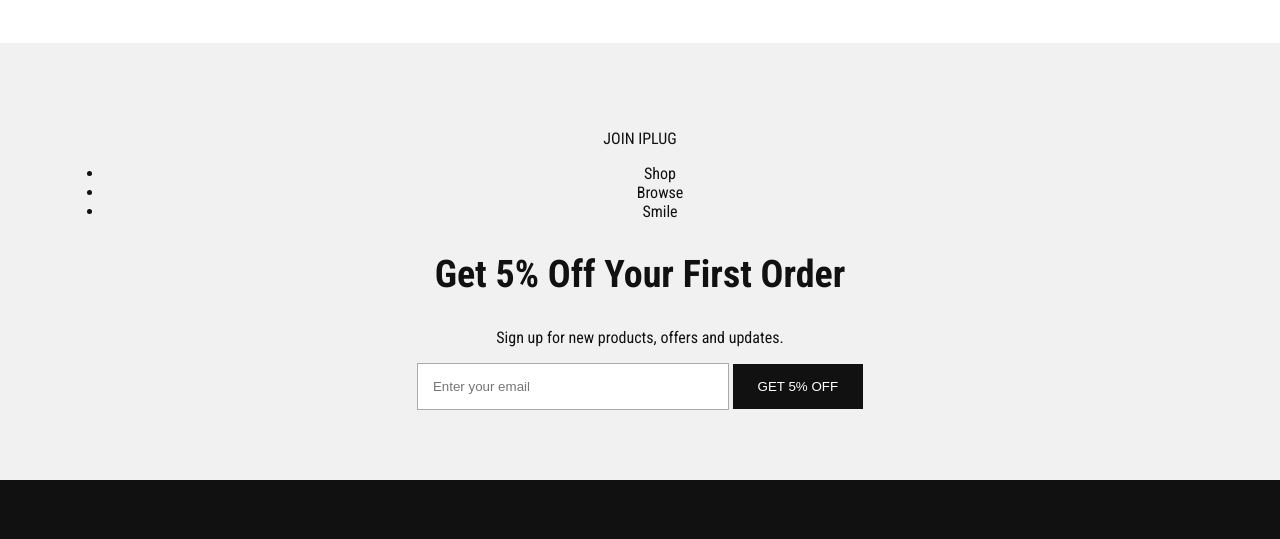
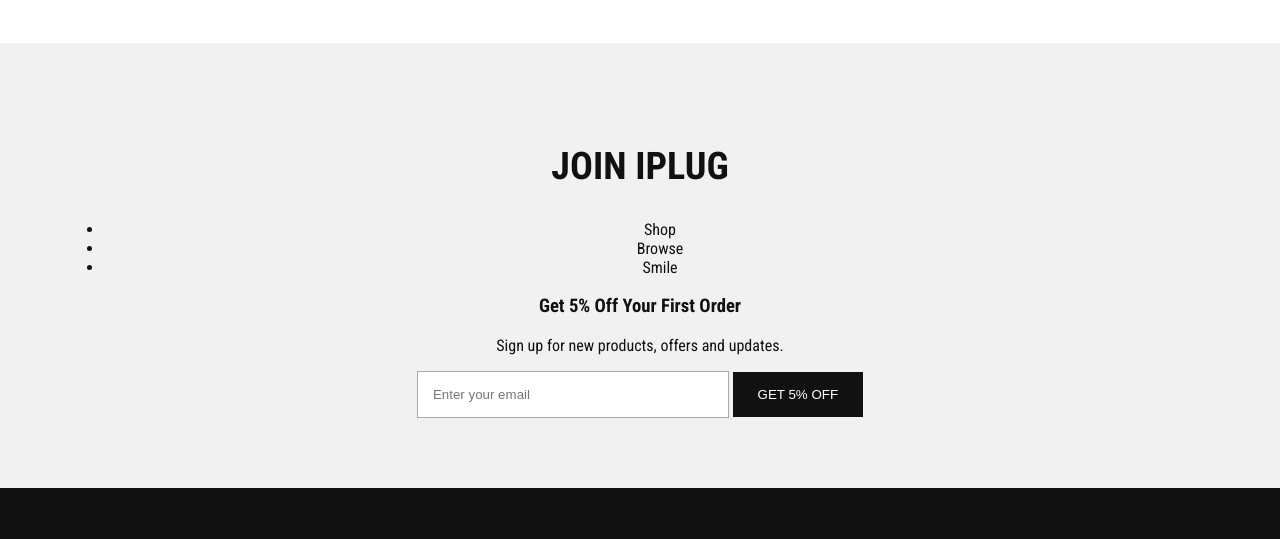
Before and after one commit to adarovayolu1/iPlug, a plain HTML site: page index.html in a window 1280 px wide. Shown: the part 3300-3839 px from the top of the page. Drawn offline with nearby package versions, Linux system fonts and the light colour scheme.

Commit message:
Update index.html

```diff
--- a/index.html
+++ b/index.html
@@ -133,13 +133,13 @@
         </section>
 
         <section class="signup">
-            <p>JOIN IPLUG</p>
+            <h2>JOIN IPLUG</h2>
             <ul>
                 <li>Shop</li>
                 <li>Browse</li>
                 <li>Smile</li>
             </ul>
-            <h2>Get 5% Off Your First Order</h2>
+            <h3>Get 5% Off Your First Order</h3>
             <p>Sign up for new products, offers and updates.</p>
 
             <input type="email" placeholder="Enter your email">
```
